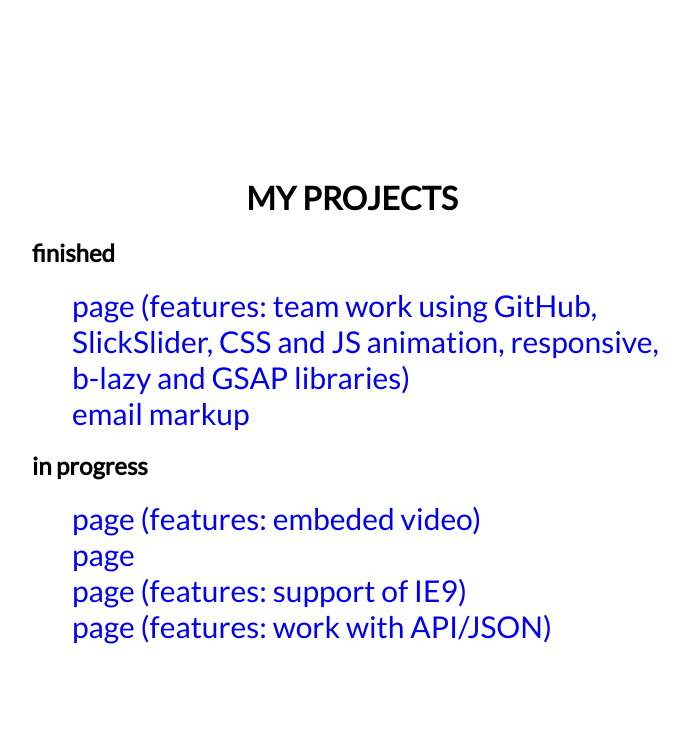
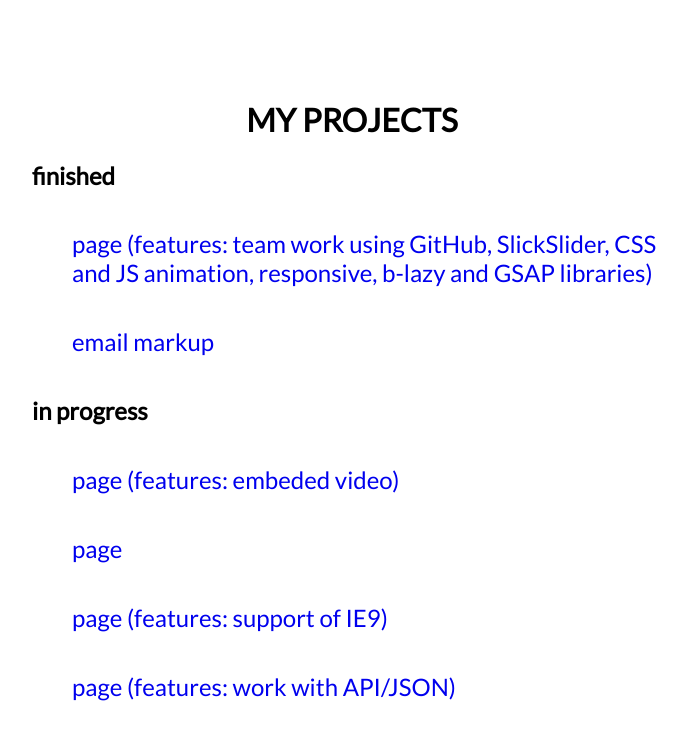
Before and after one commit to valKovbasiuk/valKovbasiuk.github.io, a website: page index.html in a window 1280 px wide. Shown: the whole page, without its empty margins (296-985 px from the left). Drawn offline with Linux system fonts and the light colour scheme; a web font is replaced by a local one.

Commit message:
add padding

```diff
--- a/src/scss/main.scss
+++ b/src/scss/main.scss
@@ -20,7 +20,8 @@ body {
 }
 
 .item {
-  font-size: 30px;
+  padding: 20px 0;
+  font-size: 24px;
   list-style-type: none;
   &__link {
     text-decoration: none;
```
Also changed, not shown: docs/css/main.css.
